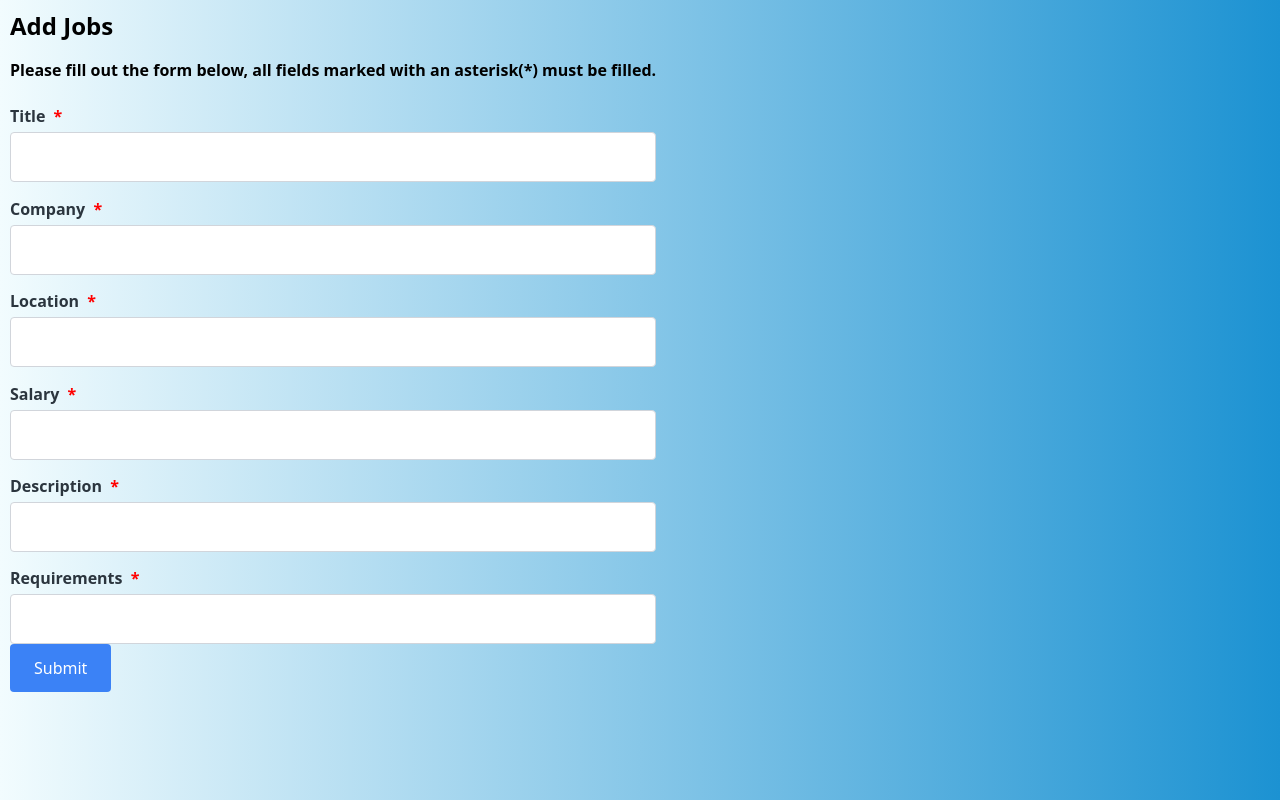
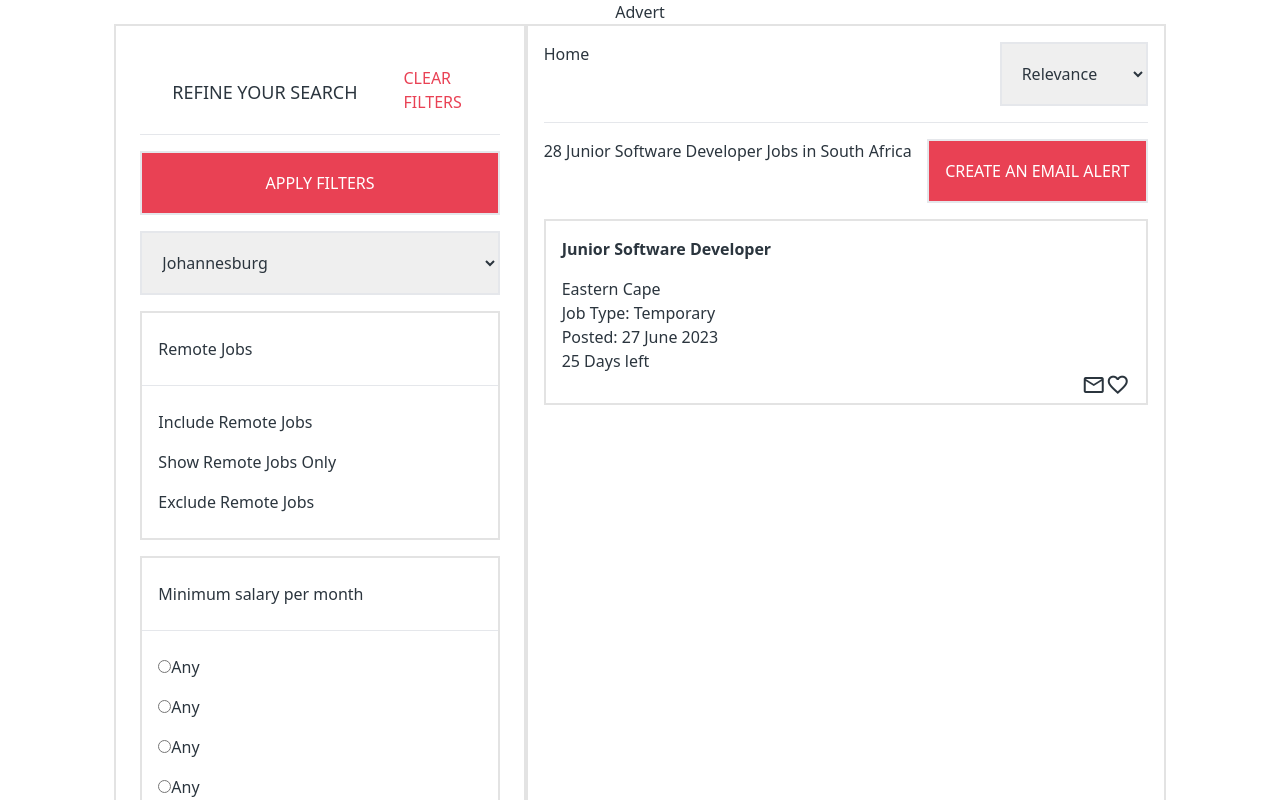
Before and after one commit to Nolu-M/job-listing-platform, a React (Vite) app: page / in a window 1280 px wide. Shown: the top 800 px of the page. Built offline with nearby package versions, Linux system fonts and the light colour scheme.

Commit message:
Fixed App.jsx

```diff
--- a/src/App.jsx
+++ b/src/App.jsx
@@ -1,15 +1,26 @@
+import { Route, Routes } from 'react-router-dom'
 import './App.css'
-import React from 'react';
-import JobListingForm from './components/JobListingForm';
+import JobListings from './pages/JobListings'
+import JobDetails from './pages/JobDetails'
 
 
 
-const App = () => {
+
+
+
+function App() {
   return (
-   <div>
-    <JobListingForm/>
-   </div>
-  );
-};
+    <>
+    <Routes>
+      <Route path='/' element={<JobListings/>} />
+      <Route path='/jobs/advert' element={<JobDetails/>} />
+    </Routes>
 
-export default App;
+
+
+
+    </>
+  )
+}
+
+export default App
```
